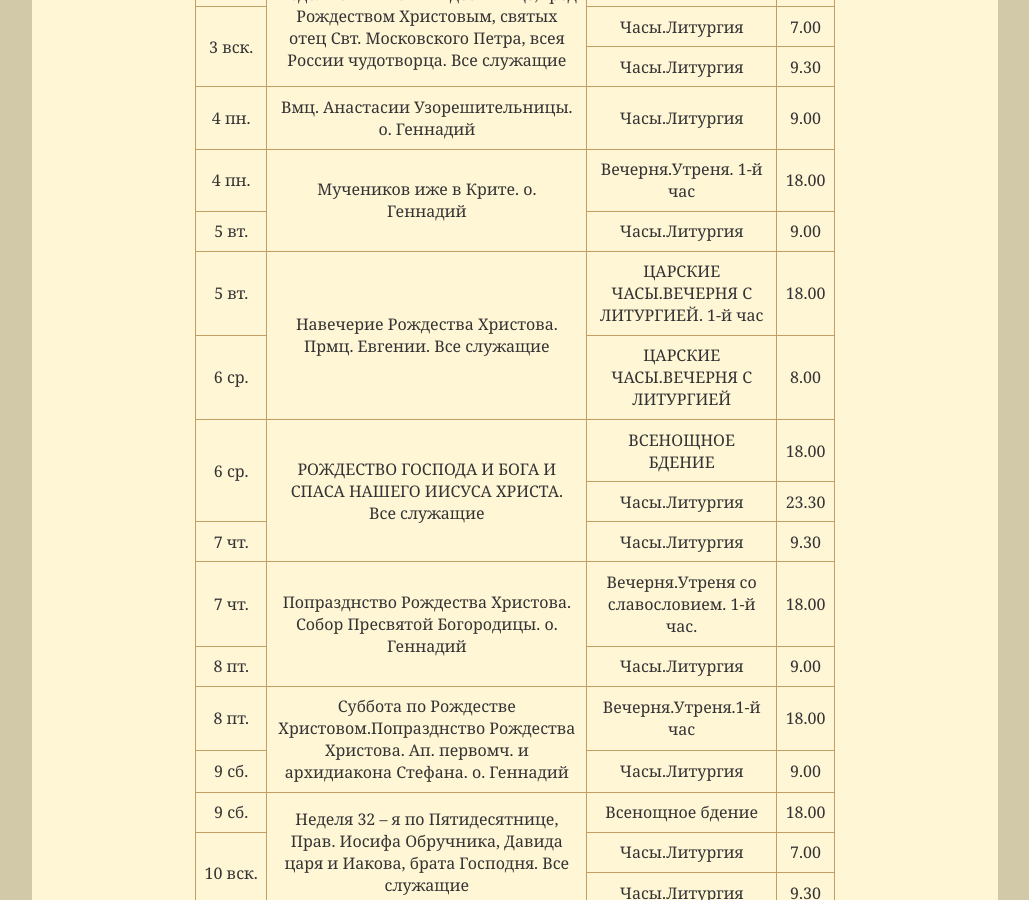
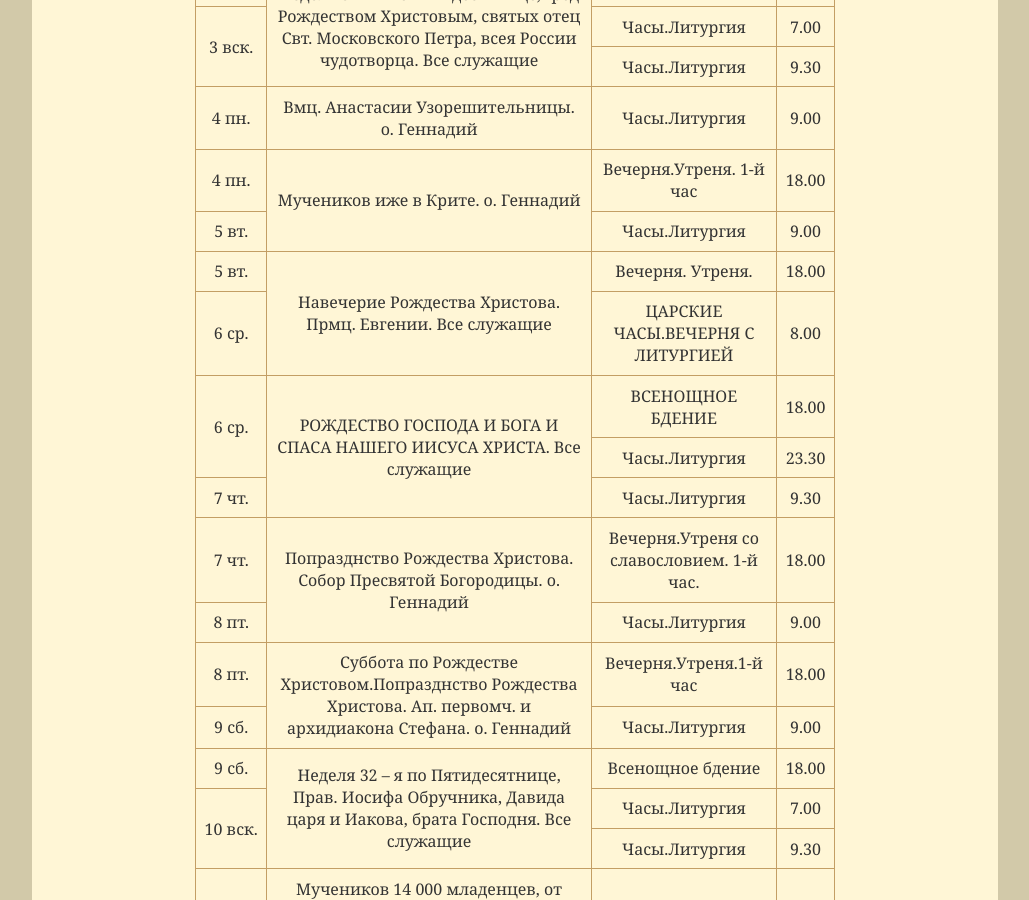
Before and after one commit to hramotradnoe/hramotradnoe.github.io, a Jekyll site: the page built from schedule/index.html, in a window 1280 px wide and 900 px high, scrolled down 1038 px. Shown: the whole window, without its empty margins (125-1154 px from the left). Built offline with Jekyll 4.4.1, drawn with Linux system fonts in a browser that asks for light colours; Markdown is read by kramdown in place of the engine named in the settings.

Commit message:
Update schedule.yml

```diff
--- a/_data/schedule.yml
+++ b/_data/schedule.yml
@@ -74,7 +74,7 @@
    services    :
       - day   : 5&nbsp;вт.
         time  : '18.00'
-        title : "ЦАРСКИЕ ЧАСЫ.ВЕЧЕРНЯ С ЛИТУРГИЕЙ. 1-й час"
+        title : "Вечерня. Утреня."
       - day   : 6&nbsp;ср.
         time  : '8.00'
         title : "ЦАРСКИЕ ЧАСЫ.ВЕЧЕРНЯ С ЛИТУРГИЕЙ"
```
